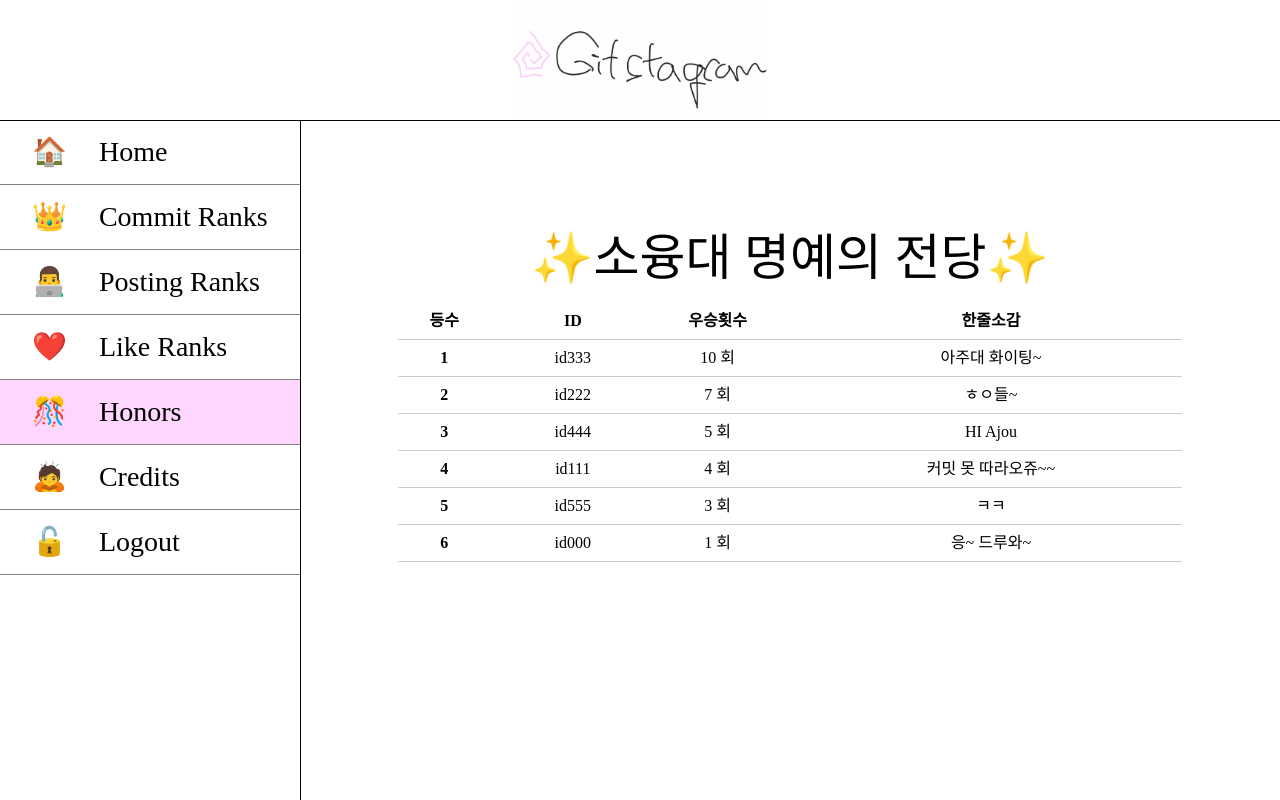
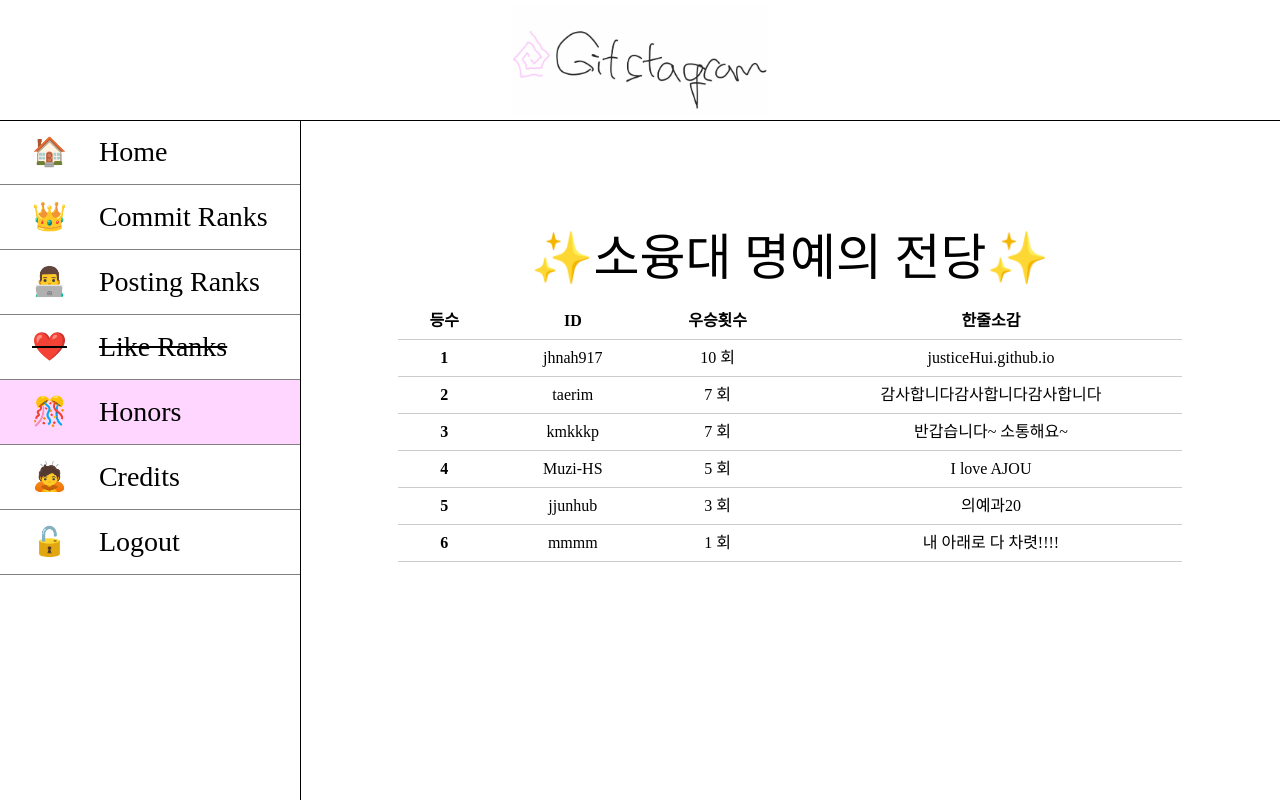
Before and after one commit to ajou-gitstagram/client-web, a React (Create React App) app: page /honor in a window 1280 px wide. Built offline with nearby package versions, Linux system fonts and the light colour scheme.

Commit message:
setup dummies

```diff
--- a/src/common/module/navigator/Navigator.tsx
+++ b/src/common/module/navigator/Navigator.tsx
@@ -38,8 +38,8 @@ const Navigator = ({ setLogin, setId }: props) => {
 			</Link>
 			<Link to={'/like-rank'}>
 				<div className={[S['navigator-item'], (selected === '/like-rank' ? S['selected'] : [''])].join(' ')}>
-					<span>❤️</span>
-					<span>Like Ranks</span>
+					<del><span>❤️</span>
+						<span>Like Ranks</span></del>
 				</div>
 			</Link>
 			<Link to={'/honor'}>
--- a/src/pages/honors-page/HonorPage.tsx
+++ b/src/pages/honors-page/HonorPage.tsx
@@ -3,39 +3,39 @@ import type {HonorModel} from "./config/model";
 
 const dummy: HonorModel = [
     {
-        id: "id000",
-        winCount: 1,
-		contents: "응~ 드루와~",
+        id: "taerim",
+        winCount: 7,
+		contents: "감사합니다감사합니다감사합니다",
         rank: 0,
     },
     {
-        id: "id111",
-        winCount: 4,
-		contents: "커밋 못 따라오쥬~~",
+        id: "mmmm",
+        winCount: 1,
+		contents: "내 아래로 다 차렷!!!!",
         rank: 0,
     },
     {
-        id: "id222",
+        id: "kmkkkp",
         winCount: 7,
-		contents: "ㅎㅇ들~",
+		contents: "반갑습니다~ 소통해요~",
         rank: 0,
     },
     {
-        id: "id333",
+        id: "jhnah917",
         winCount: 10,
-		contents: "아주대 화이팅~",
+		contents: "justiceHui.github.io",
         rank: 0,
     },
 	{
-        id: "id444",
+        id: "Muzi-HS",
         winCount: 5,
-		contents: "HI Ajou",
+		contents: "I love AJOU",
         rank: 0,
     },
 	{
-        id: "id555",
+        id: "jjunhub",
         winCount: 3,
-		contents: "ㅋㅋ",
+		contents: "의예과20",
         rank: 0,
     },
 
```
